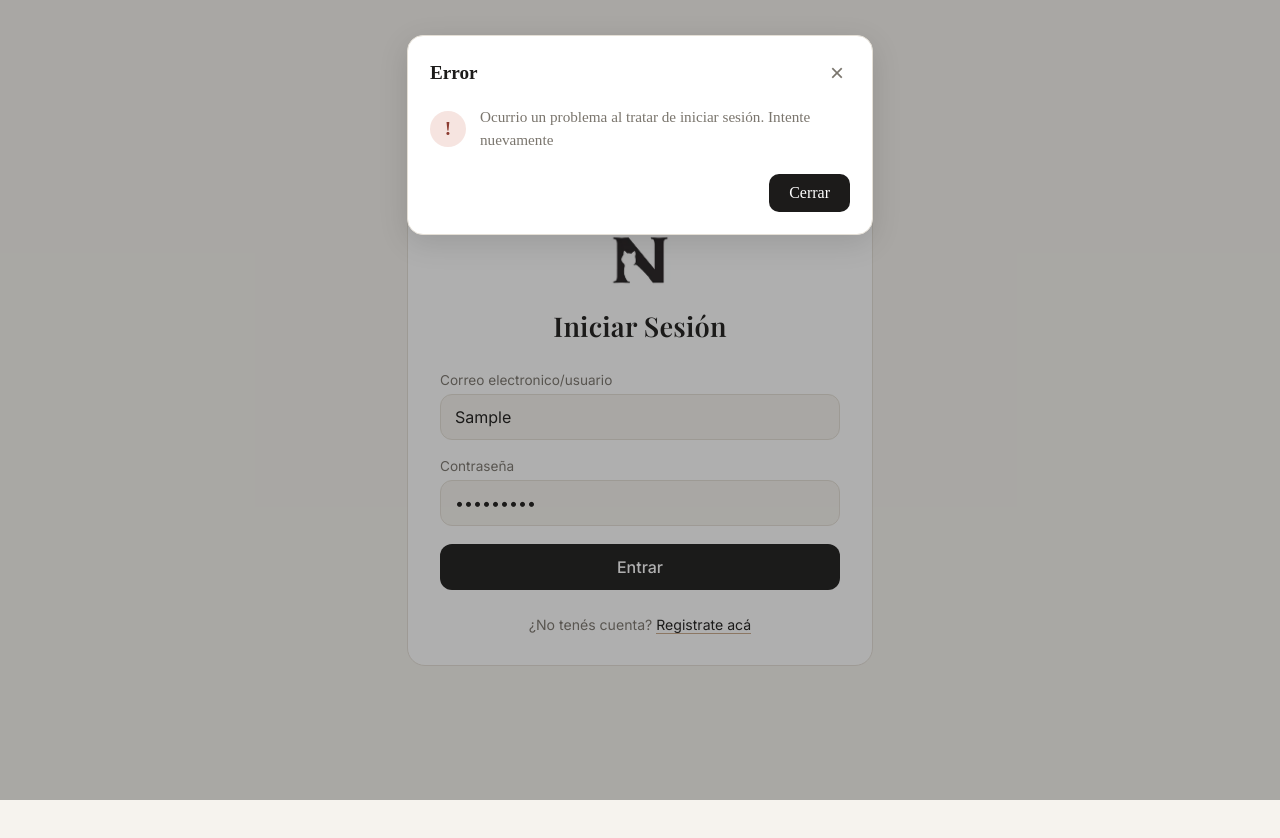
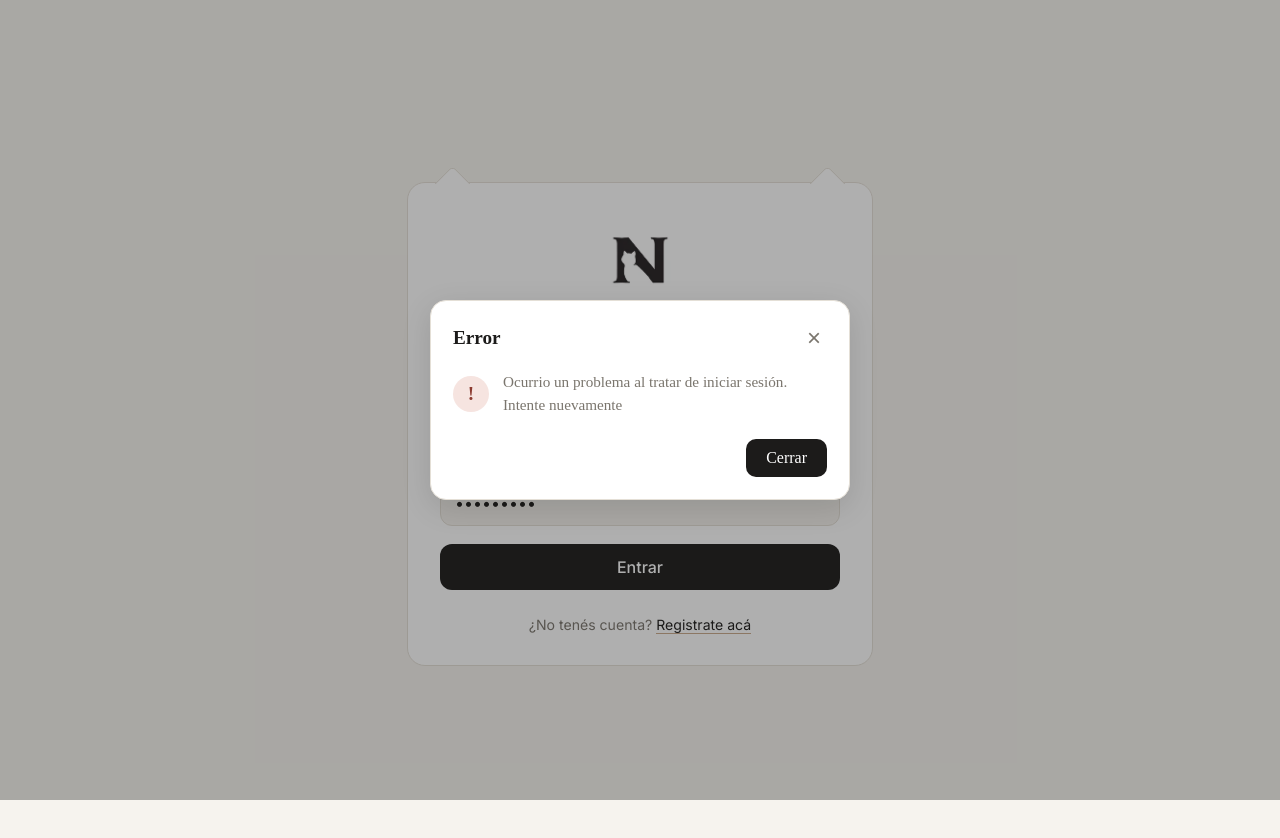
Before and after one commit to Matypm/tp2-red-social-PrograIV, an Angular app in the folder frontend/: page /login in a window 1280 px wide. Both pictures are taken after typing "Sample", "Sample123" into the empty fields and a click on the button "Entrar". Shown: the top 838 px of the page. Built offline with nearby package versions, Linux system fonts and the light colour scheme; no server answers.

Commit message:
Corrige posicion de modal

```diff
--- a/frontend/src/app/shared/components/modal.css
+++ b/frontend/src/app/shared/components/modal.css
@@ -1,21 +1,29 @@
 .modal-overlay {
   position: fixed;
   inset: 0;
+  z-index: 1000;
+
   display: flex;
   justify-content: center;
-  align-items: flex-start;
-  padding: 35px 20px;
+  align-items: center;
+
+  padding: 20px;
+  overflow-y: auto;
+
   background: rgba(28, 27, 26, 0.35);
   animation: fadeIn 0.25s ease;
 }
 
 .modal-card {
+  box-sizing: border-box;
   width: 100%;
   max-width: 420px;
+
   background: var(--surface, #FBF9F5);
   border: 1px solid var(--border, #E4DFD6);
   border-radius: 16px;
   padding: 22px;
+
   box-shadow: 0 8px 30px rgba(0, 0, 0, 0.12);
   animation: slideDown 0.3s ease;
 }
```
